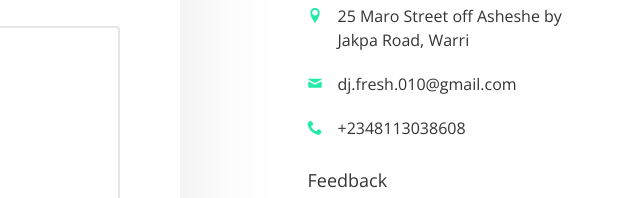
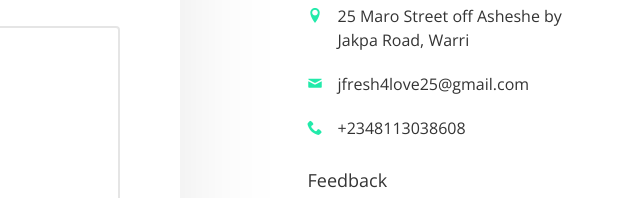
Before and after one commit to jahbaby8833/djfresh, a website: page contact.html in a window 1280 px wide. Shown: the part 927-1125 px from the top of the page, 640-1280 px from the left. Drawn offline with nearby package versions, Linux system fonts and the light colour scheme; some packages are replaced by stand-ins of ours; no server answers; files whose address does not match are found by name.

Commit message:
Update contact.html

```diff
--- a/contact.html
+++ b/contact.html
@@ -126,7 +126,7 @@
           <h4>Contact Details</h4>
           <ul class="with-icon colored">
             <li><i class="icon-location2"></i> <span>25 Maro Street off Asheshe by Jakpa Road, Warri</span></li>
-            <li><i class="icon-mail"></i><span>dj.fresh.010@gmail.com</span></li>
+            <li><i class="icon-mail"></i><span>jfresh4love25@gmail.com</span></li>
             <li><i class="icon-phone2"></i><span>+2348113038608</span></li>
           </ul>
 
```
